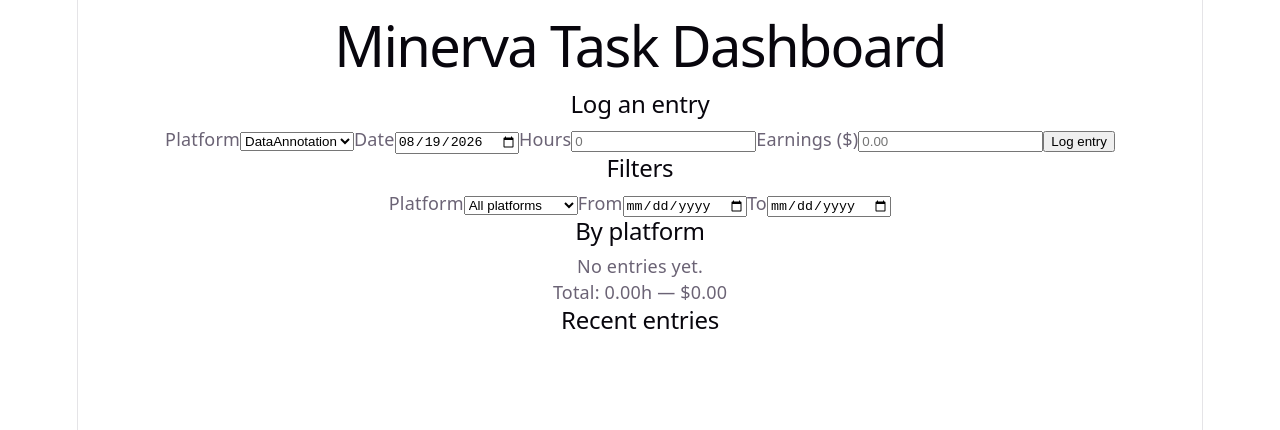
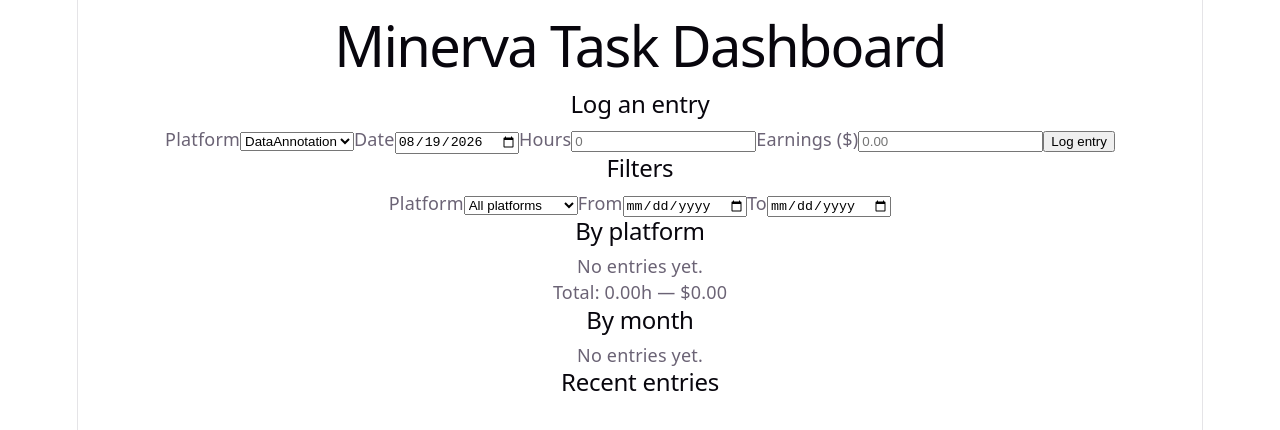
Before and after one commit to Manati-ki/minerva-task-dashboard, a React (Vite) app: page / in a window 1280 px wide. Shown: the top 430 px of the page. Built offline with nearby package versions, Linux system fonts and the light colour scheme.

Commit message:
Wire MonthlySummary into App

```diff
--- a/src/App.jsx
+++ b/src/App.jsx
@@ -2,6 +2,7 @@ import { useEntries } from './hooks/useEntries'
 import EntryForm from './components/EntryForm'
 import EntryFilters from './components/EntryFilters'
 import PlatformSummary from './components/PlatformSummary'
+import MonthlySummary from './components/MonthlySummary'
 import EntryList from './components/EntryList'
 import './App.css'
 
@@ -40,6 +41,11 @@ export default function App() {
       </section>
 
       <section>
+        <h2>By month</h2>
+        <MonthlySummary entries={entries} />
+      </section>
+
+      <section>
         <h2>Recent entries</h2>
         <EntryList entries={entries} onUpdate={updateEntry} onDelete={deleteEntry} />
       </section>
```
